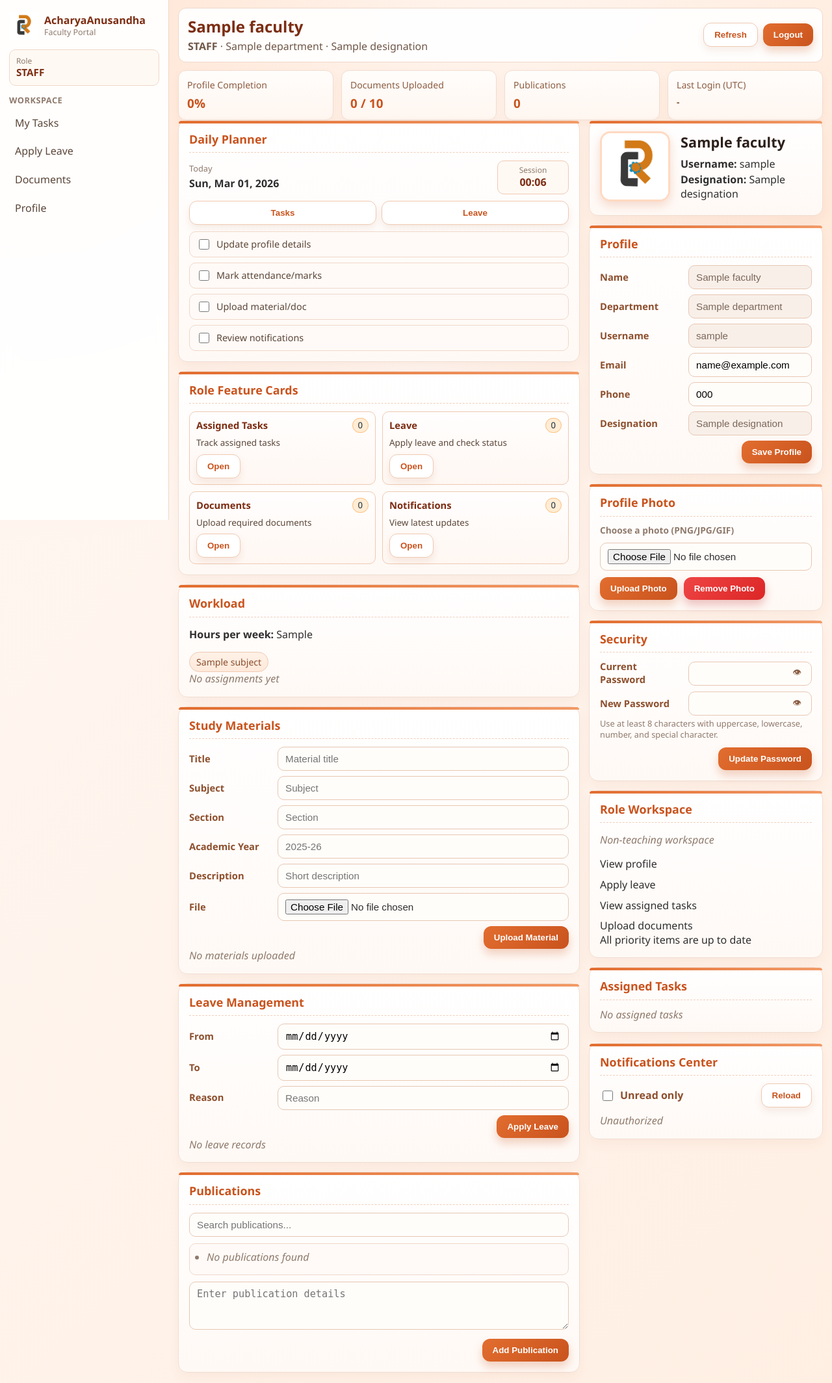
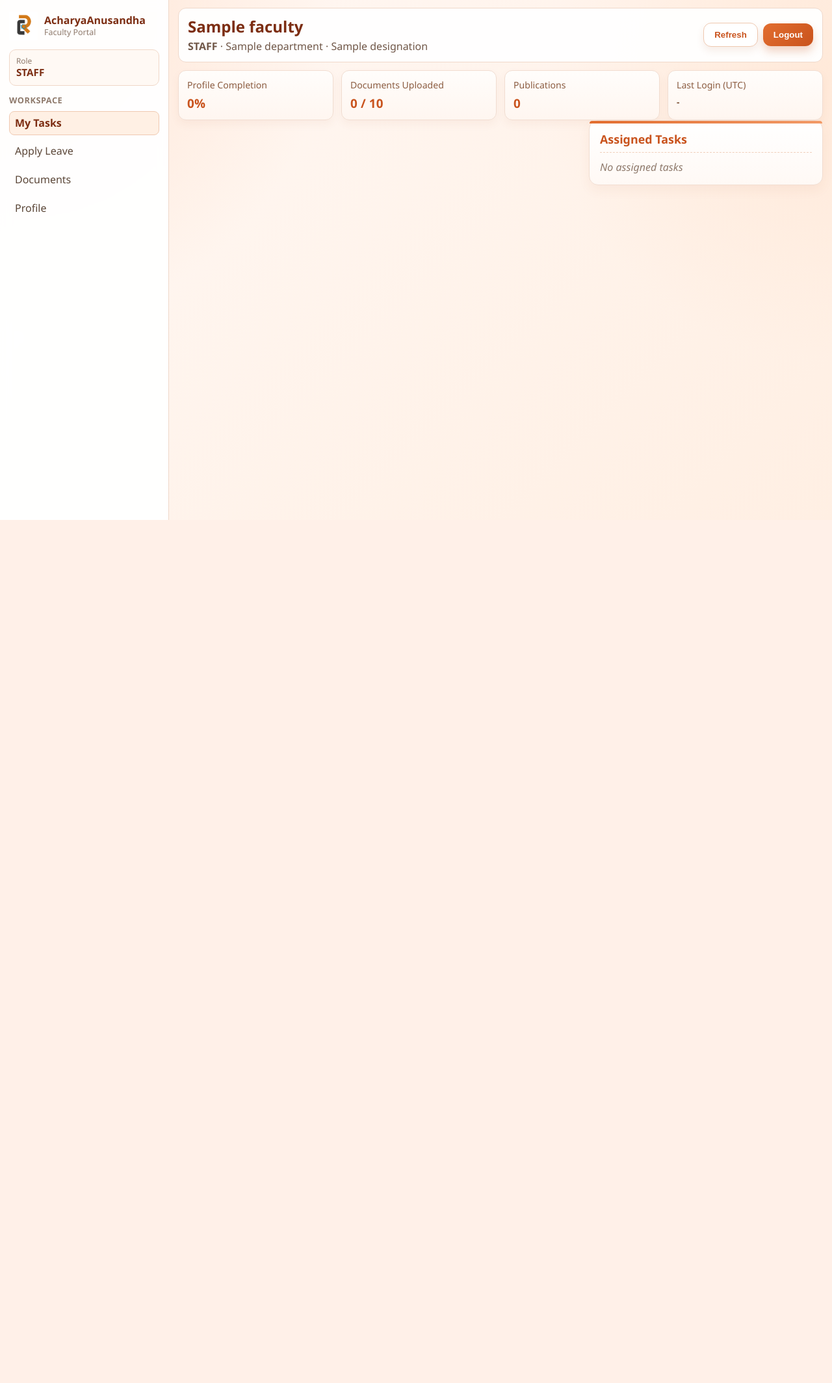
Before and after one commit to karthiksai22102005-ship-it/College_admin, a Flask app: template templates/faculty_dashboard.html in a window 1280 px wide. Shown: the whole page at 65% size. After the commit the page ends 800 px from the top, so only its background shows below. Run offline with Flask 3, Linux system fonts and the light colour scheme; the template is opened without the code that fills it: most values are stand-ins (such as "Sample title", 1, 10 or a date in 2020); some libraries are stand-ins or nearby versions.

Commit message:
Switch faculty dashboard to sidebar-driven module views

```diff
--- a/static/css/faculty_dashboard.css
+++ b/static/css/faculty_dashboard.css
@@ -1117,6 +1117,13 @@ body.role-hod .fd-brand h1 {
     background: #fff6ef;
 }
 
+.fd-side-nav .fd-link-btn.active {
+    border-color: #efc9b1;
+    background: #fff0e4;
+    color: #7c2d12;
+    font-weight: 700;
+}
+
 .fd-shell-main {
     padding: 0 14px 16px;
 }
--- a/static/js/faculty_dashboard.js
+++ b/static/js/faculty_dashboard.js
@@ -1,6 +1,7 @@
 
 let FACULTY_DATA = window.FACULTY_BOOTSTRAP || {};
 let PLANNER_SESSION_STARTED_AT = Date.now();
+let ACTIVE_MODULE = null;
 
 const REQUIRED_PROFILE_FIELDS = ["name", "department", "username", "email", "phone", "designation"];
 const PERSONAL_DOC_KEYS = ["aadhaar", "pan", "bank_passbook", "service_register", "joining_letter"];
@@ -74,7 +75,7 @@ const SIDEBAR_NAV_TARGETS = {
     "Assigned Students": "workloadCard",
     "My Workload": "workloadCard",
     "Apply Leave": "leaveCard",
-    "Profile": "roleWorkspaceCard",
+    "Profile": "profileCard",
     "My Tasks": "tasksCard",
     "Documents": "materialsCard"
 };
@@ -267,8 +268,81 @@ function renderRoleSidebar() {
     const modules = ROLE_SIDEBAR[role] || ROLE_SIDEBAR.STAFF;
     el.innerHTML = modules.map((m) => {
         const card = SIDEBAR_NAV_TARGETS[m] || "roleWorkspaceCard";
-        return `<li><button type="button" class="fd-link-btn" onclick="scrollToCard('${card}')">${m}</button></li>`;
+        return `<li><button type="button" class="fd-link-btn" data-card="${card}" onclick="scrollToCard('${card}')">${m}</button></li>`;
     }).join("");
+}
+
+function _allModuleCards() {
+    return Array.from(document.querySelectorAll(".fd-card[data-module]"));
+}
+
+function _moduleForCard(cardId) {
+    const el = document.getElementById(cardId);
+    return el?.dataset?.module || "overview";
+}
+
+function _cardAllowed(el) {
+    return String(el?.dataset?.allowed || "1") !== "0";
+}
+
+function _setCardAllowed(cardId, allowed) {
+    const el = document.getElementById(cardId);
+    if (!el) return;
+    el.dataset.allowed = allowed ? "1" : "0";
+}
+
+function _firstAllowedCardId() {
+    const card = _allModuleCards().find((el) => _cardAllowed(el));
+    return card?.id || "";
+}
+
+function activateModule(moduleKey, preferredCardId = "") {
+    const cards = _allModuleCards();
+    if (!cards.length) return;
+
+    const hasAllowedInModule = cards.some((c) => c.dataset.module === moduleKey && _cardAllowed(c));
+    if (!hasAllowedInModule) {
+        const fallback = _firstAllowedCardId();
+        if (!fallback) return;
+        const fallbackModule = _moduleForCard(fallback);
+        if (fallbackModule !== moduleKey) {
+            activateModule(fallbackModule, fallback);
+            return;
+        }
+    }
+
+    ACTIVE_MODULE = moduleKey;
+    cards.forEach((card) => {
+        const visible = card.dataset.module === moduleKey && _cardAllowed(card);
+        card.style.display = visible ? "" : "none";
+    });
+
+    const navButtons = Array.from(document.querySelectorAll("#roleSidebarMenu .fd-link-btn"));
+    navButtons.forEach((btn) => {
+        const cardId = btn.getAttribute("data-card") || "";
+        const btnModule = _moduleForCard(cardId);
+        btn.classList.toggle("active", btnModule === ACTIVE_MODULE);
+    });
+
+    const focusEl = preferredCardId ? document.getElementById(preferredCardId) : null;
+    if (focusEl && focusEl.style.display !== "none") {
+        focusEl.scrollIntoView({ behavior: "smooth", block: "start" });
+        focusEl.classList.add("fd-card-focus");
+        setTimeout(() => focusEl.classList.remove("fd-card-focus"), 900);
+    }
+}
+
+function activateInitialModule() {
+    const firstBtn = document.querySelector("#roleSidebarMenu .fd-link-btn[data-card]");
+    if (firstBtn) {
+        const cardId = firstBtn.getAttribute("data-card");
+        if (cardId) {
+            scrollToCard(cardId);
+            return;
+        }
+    }
+    const fallback = _firstAllowedCardId();
+    if (fallback) activateModule(_moduleForCard(fallback), fallback);
 }
 
 function scrollToCard(cardId) {
@@ -277,14 +351,7 @@ function scrollToCard(cardId) {
         showToast("Section not found", true);
         return;
     }
-    // If hidden by previous permission state, reveal it so the Open action is visible.
-    const style = window.getComputedStyle(el);
-    if (style.display === "none") {
-        el.style.display = "";
-    }
-    el.scrollIntoView({ behavior: "smooth", block: "start" });
-    el.classList.add("fd-card-focus");
-    setTimeout(() => el.classList.remove("fd-card-focus"), 900);
+    activateModule(_moduleForCard(cardId), cardId);
 }
 
 function renderQuickButtons() {
@@ -362,15 +429,25 @@ function renderRoleModuleVisibility() {
     const publicationCard = document.getElementById("publicationCard");
     const hodControlsCard = document.getElementById("hodControlsCard");
     const role = resolveRole();
+    _setCardAllowed("plannerCard", true);
+    _setCardAllowed("roleFeatureCardsCard", true);
+    _setCardAllowed("workloadCard", true);
+    _setCardAllowed("roleWorkspaceCard", true);
+    _setCardAllowed("profileCard", true);
+    _setCardAllowed("profilePhotoCard", true);
+    _setCardAllowed("profileSecurityCard", true);
+    _setCardAllowed("notificationsCard", true);
+    _setCardAllowed("leaveCard", true);
+    _setCardAllowed("academicOpsCard", role !== "STAFF");
+    _setCardAllowed("materialsCard", true);
+    _setCardAllowed("tasksCard", true);
+    _setCardAllowed("publicationCard", true);
+    _setCardAllowed("hodControlsCard", role === "HOD");
 
-    // Keep core role modules visible so dashboard cards/open buttons always work.
-    if (leaveCard) leaveCard.style.display = "";
-    if (academicOps) academicOps.style.display = role === "STAFF" ? "none" : "";
-    if (materialsCard) materialsCard.style.display = "";
-    if (tasksCard) tasksCard.style.display = "";
     if (hodWrap) hodWrap.style.display = role === "HOD" ? "" : "none";
-    if (publicationCard) publicationCard.style.display = "";
-    if (hodControlsCard) hodControlsCard.style.display = role === "HOD" ? "" : "none";
+    if (ACTIVE_MODULE) {
+        activateModule(ACTIVE_MODULE);
+    }
 }
 
 function renderHodControls() {
@@ -1070,6 +1147,7 @@ document.addEventListener("DOMContentLoaded", () => {
     renderPriorityAlerts();
     loadErpOverview();
     initDailyPlanner();
+    activateInitialModule();
 
     bindEnterAdvance(
         ["facultyEmail", "facultyPhone"],
--- a/templates/faculty_dashboard.html
+++ b/templates/faculty_dashboard.html
@@ -4,7 +4,7 @@
     <meta charset="UTF-8">
     <meta name="viewport" content="width=device-width, initial-scale=1.0">
     <title>Faculty Dashboard</title>
-    <link rel="stylesheet" href="{{ url_for('static', filename='css/faculty_dashboard.css') }}?v=20260301f">
+    <link rel="stylesheet" href="{{ url_for('static', filename='css/faculty_dashboard.css') }}?v=20260301g">
 </head>
 <body class="fd-shell">
     <aside class="fd-shell-sidebar">
@@ -65,7 +65,7 @@
 
         <section class="fd-layout-grid">
             <div class="fd-layout-main">
-                <section class="fd-card" id="plannerCard">
+                <section class="fd-card" id="plannerCard" data-module="overview">
                     <h3>Daily Planner</h3>
                     <div class="fd-planner-head">
                         <div>
@@ -91,14 +91,14 @@
                     </ul>
                 </section>
 
-                <section class="fd-card" id="roleFeatureCardsCard">
+                <section class="fd-card" id="roleFeatureCardsCard" data-module="overview">
                     <h3>Role Feature Cards</h3>
                     <div id="roleFeatureCards" class="fd-feature-grid">
                         <div class="fd-empty">Loading role features...</div>
                     </div>
                 </section>
 
-                <section class="fd-card" id="workloadCard">
+                <section class="fd-card" id="workloadCard" data-module="workload">
                     <h3>Workload</h3>
                     <p><strong>Hours per week:</strong> <span id="workloadHours">{{ faculty.get('workload', {}).get('hours_per_week', 0) }}</span></p>
                     <div id="workloadSubjects" class="fd-tag-list">
@@ -116,7 +116,7 @@
                     </ul>
                 </section>
 
-                <section class="fd-card" id="academicOpsCard">
+                <section class="fd-card" id="academicOpsCard" data-module="academic">
                     <h3>Academic Operations</h3>
                     <form id="attendanceForm">
                         <div class="fd-grid">
@@ -148,7 +148,7 @@
                     </form>
                 </section>
 
-                <section class="fd-card" id="materialsCard">
+                <section class="fd-card" id="materialsCard" data-module="materials">
                     <h3>Study Materials</h3>
                     <form id="materialUploadForm" enctype="multipart/form-data">
                         <div class="fd-grid">
@@ -170,7 +170,7 @@
                     <ul id="materialList" class="fd-note-list"><li class="fd-empty">No materials uploaded</li></ul>
                 </section>
 
-                <section class="fd-card" id="leaveCard">
+                <section class="fd-card" id="leaveCard" data-module="leave">
                     <h3>Leave Management</h3>
                     <form id="leaveApplyForm">
                         <div class="fd-grid">
@@ -190,7 +190,7 @@
                     </div>
                 </section>
 
-                <section class="fd-card" id="publicationCard">
+                <section class="fd-card" id="publicationCard" data-module="publications">
                     <h3>Publications</h3>
                     <label for="publicationSearch" class="fd-sr-only">Search publications</label>
                     <input type="text" id="publicationSearch" placeholder="Search publications..." class="fd-search-input" autocomplete="off">
@@ -219,7 +219,7 @@
             </div>
 
             <aside class="fd-layout-side">
-                <section class="fd-card fd-profile-header">
+                <section class="fd-card fd-profile-header" id="profileCard" data-module="profile">
                     <div class="fd-photo-wrap">
                         <img id="facultyPhotoPreview" src="{{ faculty.get('photo') or url_for('static', filename='default-user.png') }}" alt="Faculty Photo">
                     </div>
@@ -230,7 +230,7 @@
                     </div>
                 </section>
 
-                <section class="fd-card">
+                <section class="fd-card" id="profileDetailsCard" data-module="profile">
                     <h3>Profile</h3>
                     <form id="facultyProfileForm" autocomplete="on">
                         <div class="fd-grid">
@@ -251,7 +251,7 @@
                     </form>
                 </section>
 
-                <section class="fd-card">
+                <section class="fd-card" id="profilePhotoCard" data-module="profile">
                     <h3>Profile Photo</h3>
                     <div class="fd-photo-actions">
                         <div class="fd-photo-hint">Choose a photo (PNG/JPG/GIF)</div>
@@ -261,7 +261,7 @@
                     </div>
                 </section>
 
-                <section class="fd-card">
+                <section class="fd-card" id="profileSecurityCard" data-module="profile">
                     <h3>Security</h3>
                     <form id="facultyPasswordForm">
                         <div class="fd-grid">
@@ -281,19 +281,19 @@
                     </form>
                 </section>
 
-                <section class="fd-card" id="roleWorkspaceCard">
+                <section class="fd-card" id="roleWorkspaceCard" data-module="overview">
                     <h3>Role Workspace</h3>
                     <p id="roleWorkspaceDescription" class="fd-empty">Loading role capabilities...</p>
                     <ul id="roleQuickActions" class="fd-note-list"></ul>
                     <ul id="priorityAlertsList" class="fd-note-list"></ul>
                 </section>
 
-                <section class="fd-card" id="tasksCard">
+                <section class="fd-card" id="tasksCard" data-module="tasks">
                     <h3>Assigned Tasks</h3>
                     <ul id="taskList" class="fd-note-list"><li class="fd-empty">No assigned tasks</li></ul>
                 </section>
 
-                <section class="fd-card fd-card-wide" id="notificationsCard">
+                <section class="fd-card fd-card-wide" id="notificationsCard" data-module="notifications">
                     <h3>Notifications Center</h3>
                     <div class="fd-inline-actions">
                         <label class="fd-check"><input type="checkbox" id="notificationsUnreadOnly"> Unread only</label>
@@ -304,7 +304,7 @@
                     </ul>
                 </section>
 
-                <section class="fd-card" id="hodControlsCard" style="display:none;">
+                <section class="fd-card" id="hodControlsCard" style="display:none;" data-module="hod">
                     <h3>HOD Controls</h3>
                     <div class="fd-hod-stats">
                         <div class="fd-hod-stat"><span>Pending Approvals</span><strong id="hodPendingCount">0</strong></div>
@@ -336,6 +336,6 @@
     <script>
         window.FACULTY_BOOTSTRAP = {{ faculty | tojson }};
     </script>
-    <script src="{{ url_for('static', filename='js/faculty_dashboard.js') }}?v=20260301f"></script>
+    <script src="{{ url_for('static', filename='js/faculty_dashboard.js') }}?v=20260301g"></script>
 </body>
 </html>
```
